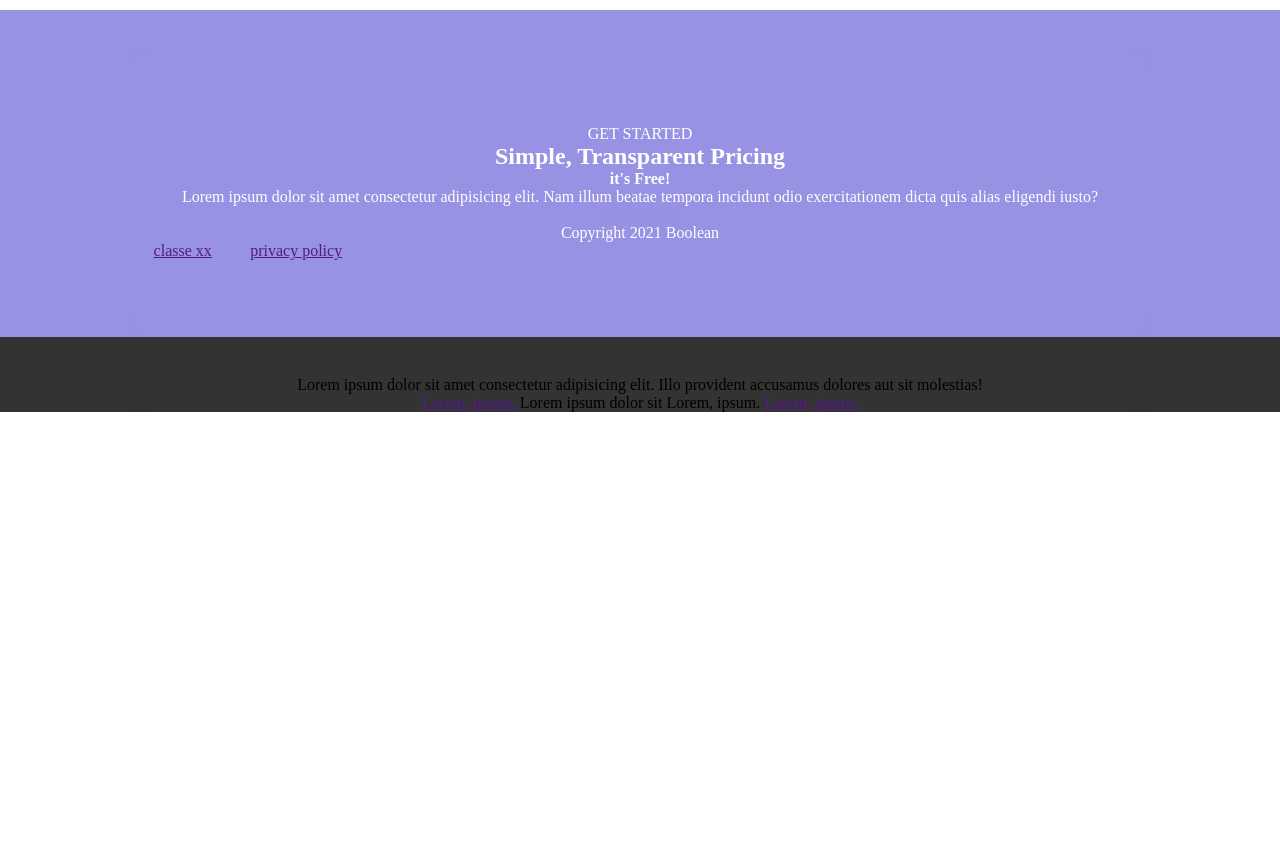
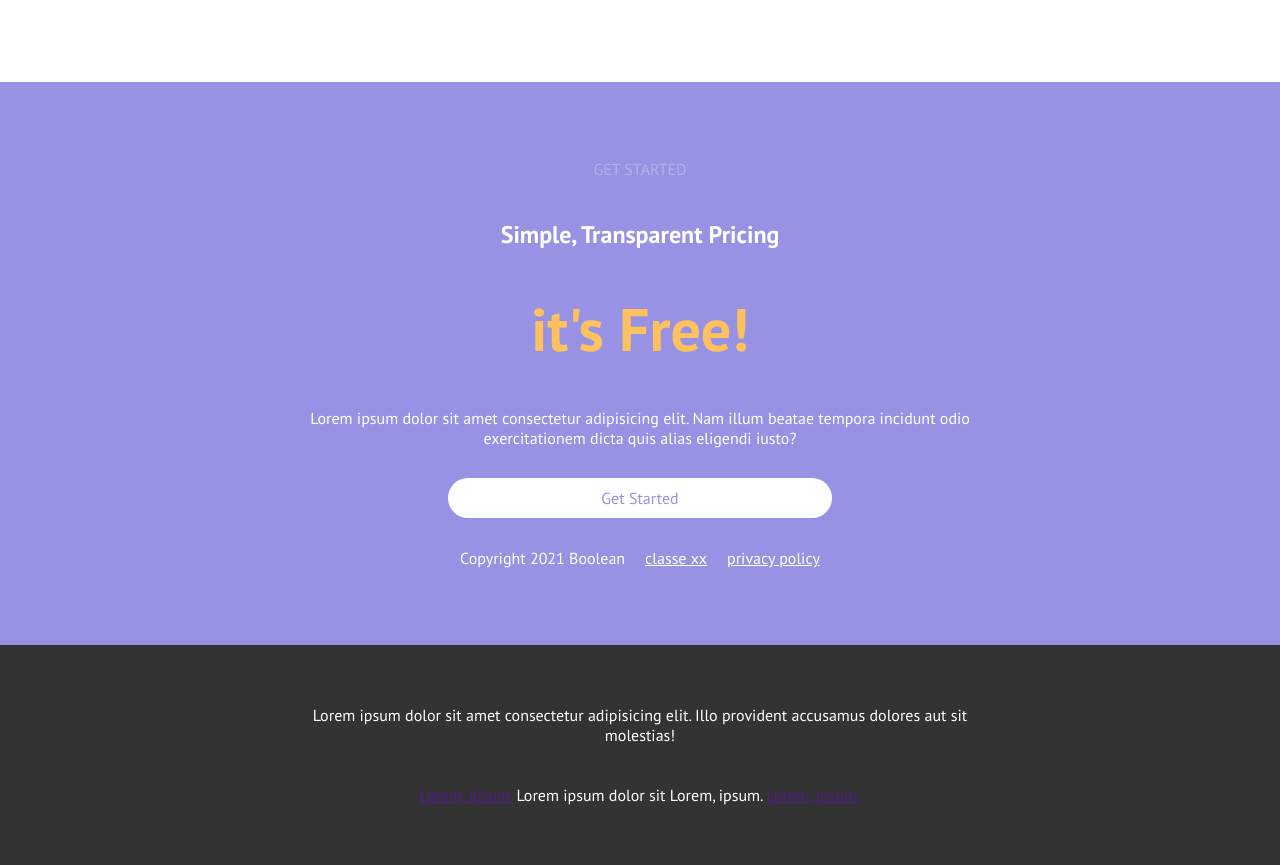
Before and after one commit to HectorMario/htmlcss-responsive-layout, a plain HTML site: page index.html in a window 1280 px wide. Shown: the part 5655-6520 px from the top of the page. Before the commit the page ends 6067 px from the top, so only its background shows below. Drawn offline with Linux system fonts and the light colour scheme.

Commit message:
fini sensa bonus

```diff
--- a/css/style.css
+++ b/css/style.css
@@ -2,6 +2,10 @@
     padding: 0;
     margin: 0;
     box-sizing: border-box;
+}
+
+body{
+    font-family: 'PT Sans', sans-serif;
 }
 
 img{
@@ -304,6 +308,50 @@ a.mora{
 }
 /* get started */
 
+.copy{
+    display: flex;
+    justify-content: center;
+    gap: 20px;
+    list-style-type: circle;
+}
+
+.on{
+    display: block;
+    display: flex;
+    gap: 20px;
+}
+
+
+
+ul .nona{
+    color: #fff;
+}
+
+div.hed.purple.mid.gap{
+    gap: 40px 0;
+    max-width: 800px;
+    margin-top: 0;
+}
+
+span.tran{
+    color: rgba(248, 248, 248, 0.3);
+}
+
+.free{
+    color: #FDC15F;
+    border: none;
+    font-size: 60px;
+}
+
+a.get{
+    background-color: #fff;
+    color: black;
+    padding: 10px 12vw;
+    border-radius: 20px;
+    text-decoration: none;
+    max-width: 600px;
+
+}
 /* /main */
 
 /* footer */
@@ -313,11 +361,19 @@ footer{
     background-color: #333333;
     justify-content: center;
     align-items: center;
+    padding: 60px 0;
 }
 
 div.black{
     background-color: #333333;
     width: 80%;
+    max-width: 700px;
+}
+
+div.black.gap{
+    gap: 40px;
+    color: #fff;
+    margin-top: 0;
 }
 
 /* responsive */
```
